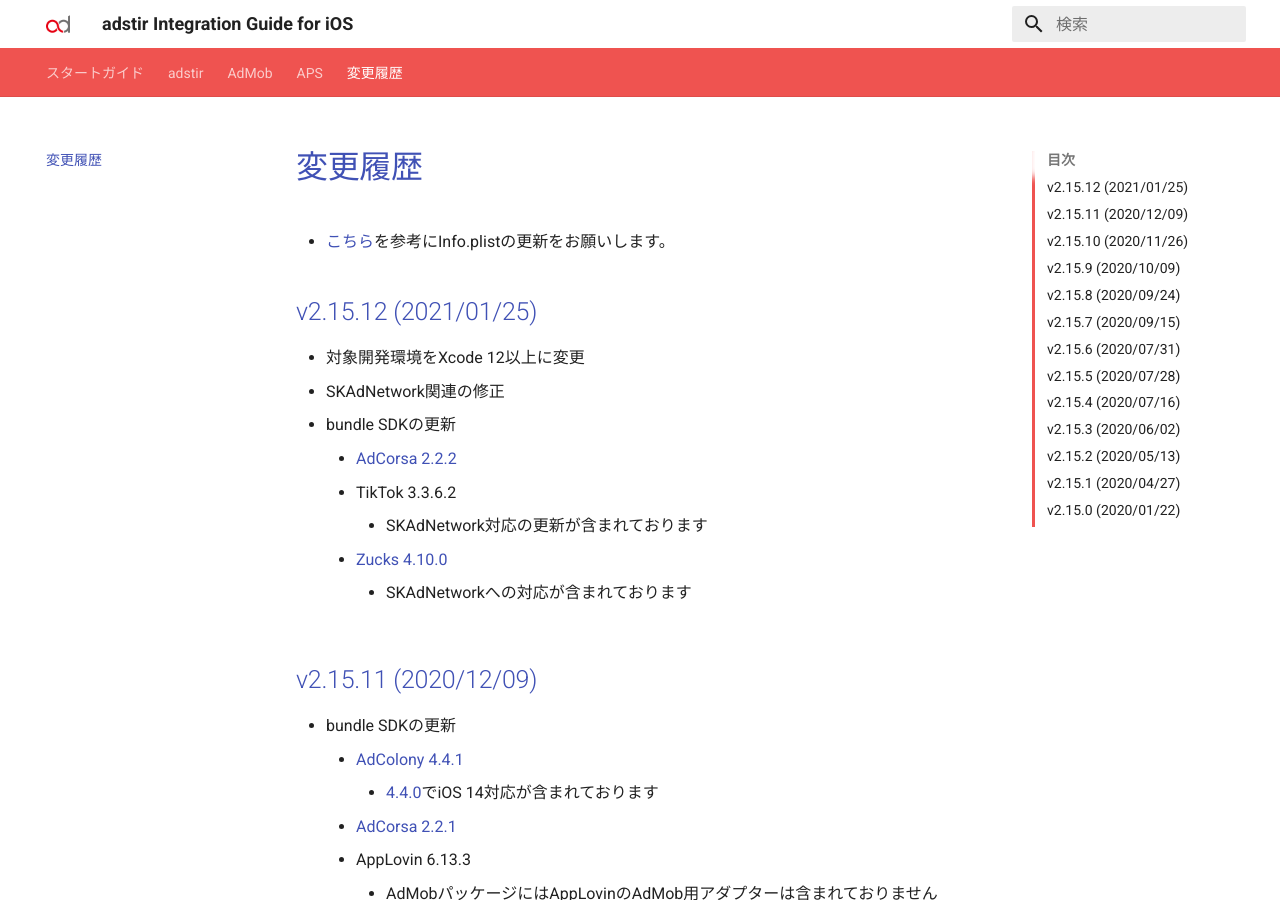
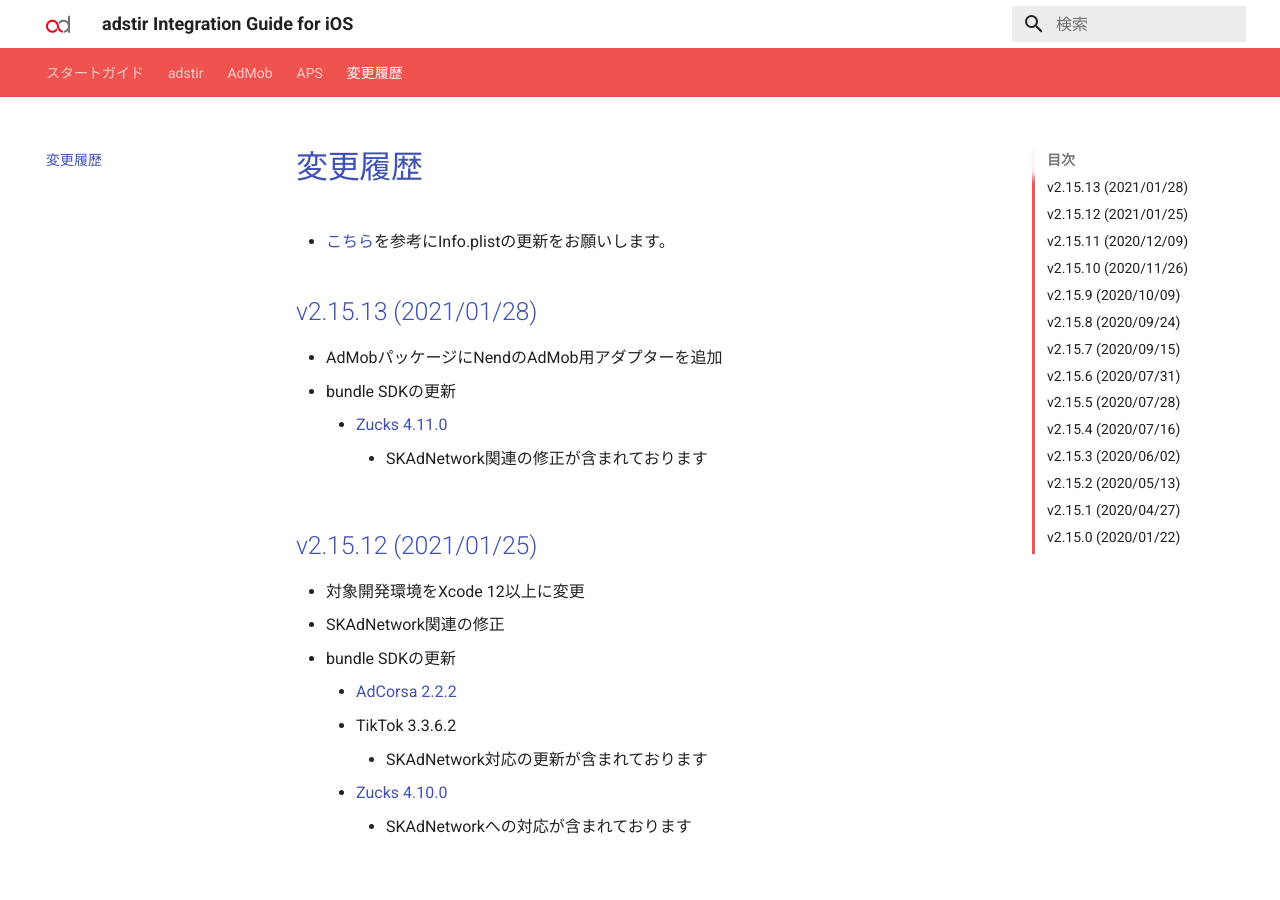
Before and after one commit to united-adstir/ios-sdk-docs, an MkDocs documentation site: the page built from docs/changelog.md, in a window 1280 px wide and 900 px high. Built offline with MkDocs 1.6.1 and Material for MkDocs 9.7.7, drawn with Linux system fonts in a browser that asks for light colours.

Commit message:
adstir sdk 2.15.13

```diff
--- a/docs/changelog.md
+++ b/docs/changelog.md
@@ -1,6 +1,13 @@
 # 変更履歴
 
  * [こちら](adstir/init/ios14.md#infoplistの更新)を参考にInfo.plistの更新をお願いします。
+
+## v2.15.13 (2021/01/28)
+
+* AdMobパッケージにNendのAdMob用アダプターを追加
+* bundle SDKの更新
+    * [Zucks 4.11.0](https://github.com/zucks/ZucksAdNetworkSDK-iOS/releases/tag/4.11.0)
+        * SKAdNetwork関連の修正が含まれております
 
 ## v2.15.12 (2021/01/25)
 
--- a/mkdocs.yml
+++ b/mkdocs.yml
@@ -19,7 +19,7 @@
   language: 'jp'
   config:
     version:
-      adstir: 2.15.12
+      adstir: 2.15.13
       adcolony: 4.4.1
       adcorsa: 2.2.2
       applovin: 6.13.3
@@ -30,7 +30,7 @@
       tapjoy: 12.7.1
       tiktok: 3.3.6.2
       unityads: 3.5.1
-      zucks: 4.10.0
+      zucks: 4.11.0
       facebook: 6.2.0
     sample_url: 'https://dl.ad-stir.com/sample/AdstirAdsSdkiOS-2.15.8-SampleApp.zip'
 
```
